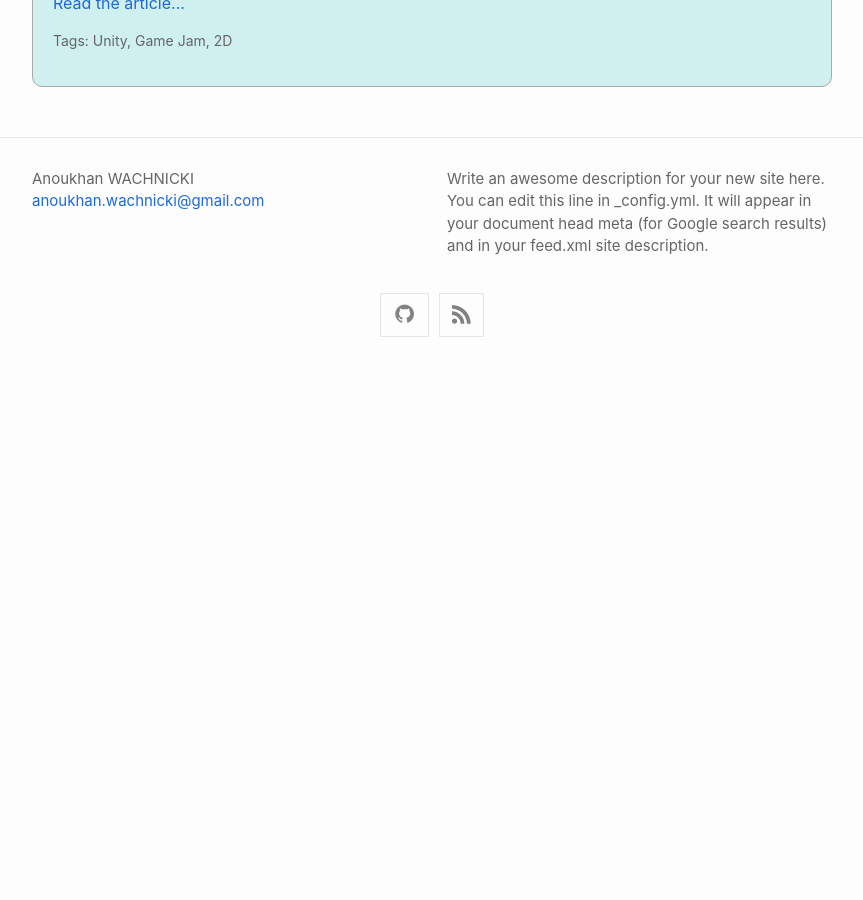
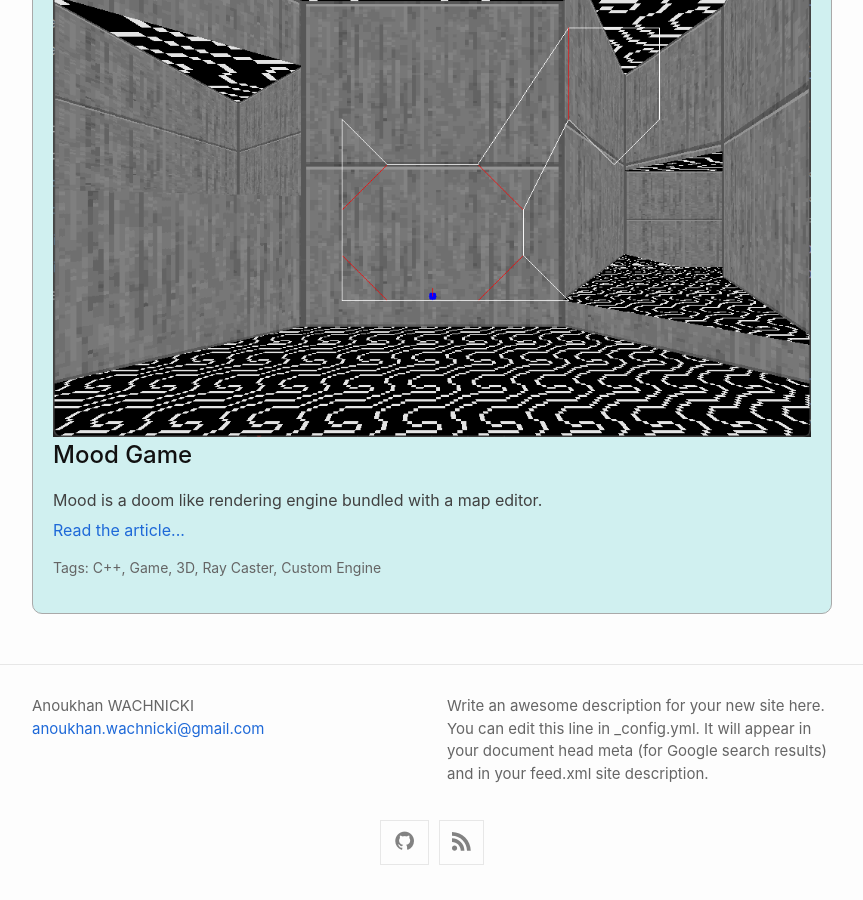
Before and after one commit to WAnoukh/WAnoukh.github.io, a Jekyll site: the page built from docs/index.markdown, in a window 1280 px wide and 900 px high, scrolled down 2053 px. Shown: the whole window, without its empty margins (208-1071 px from the left). Built offline with Jekyll 4.4.1, drawn with Linux system fonts in a browser that asks for light colours; nearby versions of some CDN libraries; before the commit the page ends 2426 px from its top, so only the background shows below that; some of the changed text lies outside the part shown.

Commit message:
Added images to mood article

```diff
--- a/docs/_config.yml
+++ b/docs/_config.yml
@@ -24,4 +24,8 @@
   projects:
       output: true
       permalink: /:collection/:name
+      order:
+        - onu.md
+        - yes.md
+        - mood.md
 collections_dir: collections
--- a/docs/_layouts/home.html
+++ b/docs/_layouts/home.html
@@ -16,7 +16,7 @@
         {% assign posts = site.posts %}
     {% endif %}
 
-    <h1>Projects </h1>
+    <h1>Projects: </h1>
 
     {%- if site.projects.size > 0 -%}
         <ul class="post-list">
--- a/docs/collections/_projects/mood.md
+++ b/docs/collections/_projects/mood.md
@@ -1,7 +1,13 @@
 ---
-name: Video-Game Mood
+name: Mood Game
 layout: base
-tags: ["C++", "3D", "OpenGL", "Custom Engine"]
+tags: ["C++", "Game", "3D", "Ray Caster", "Custom Engine"]
+thumbnail: ../assets/images/projects/mood/MoodGame.png
+is_article: true
 ---
 
-Mood is a doom like rendering engine
+Mood is a doom like rendering engine bundled with a map editor.
+
+<img alt="Screenshot of the game" src="../assets/images/projects/mood/MovingMood.gif">
+&nbsp;
+<img alt="Screenshot of the game" src="../assets/images/projects/mood/WorldEditor1.png">
```
Also changed, not shown: docs/assets/images/projects/mood/EditorDemo.gif (added), docs/assets/images/projects/mood/MoodGame.png (added), docs/assets/images/projects/mood/WorldEditor1.png (added), docs/assets/images/projects/mood/code.png (added), 1 other file.
